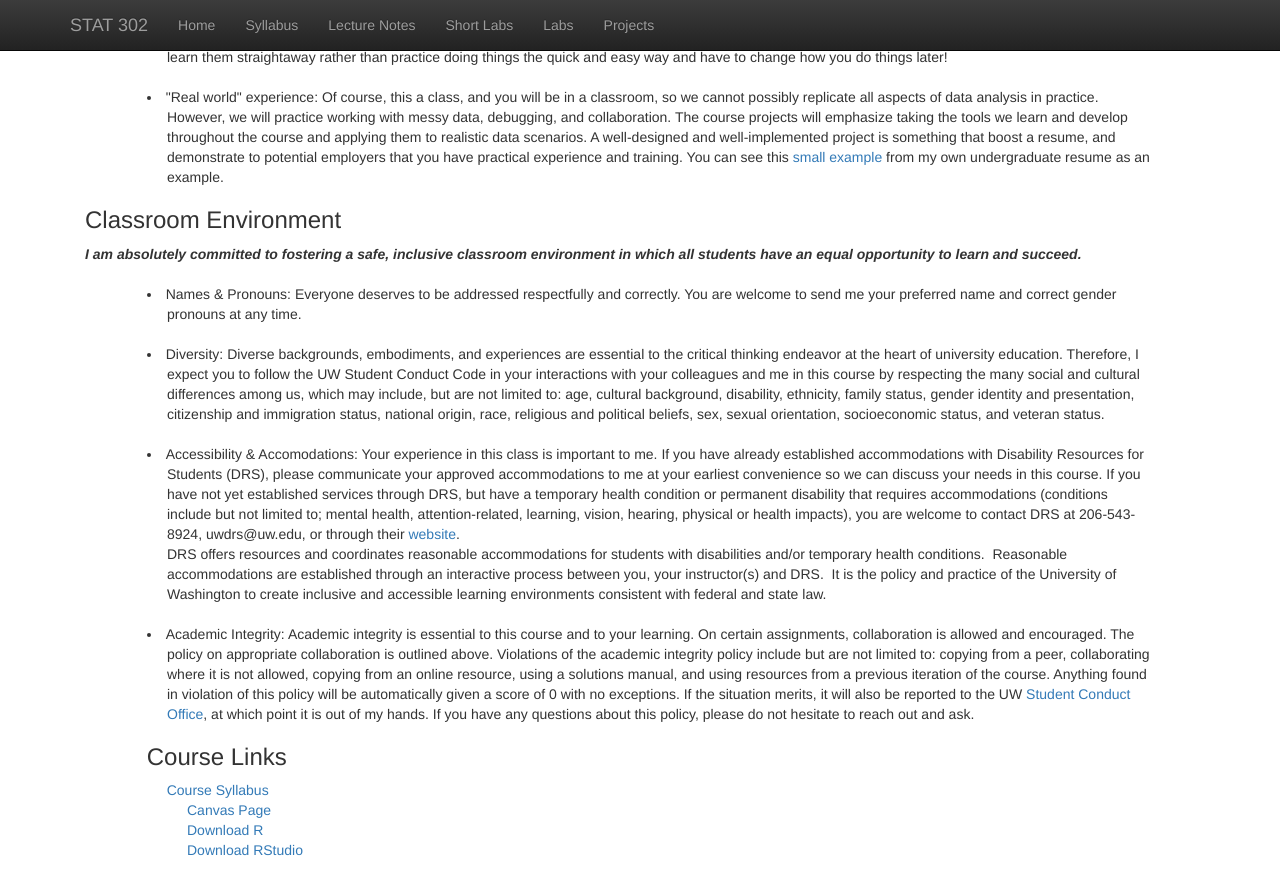
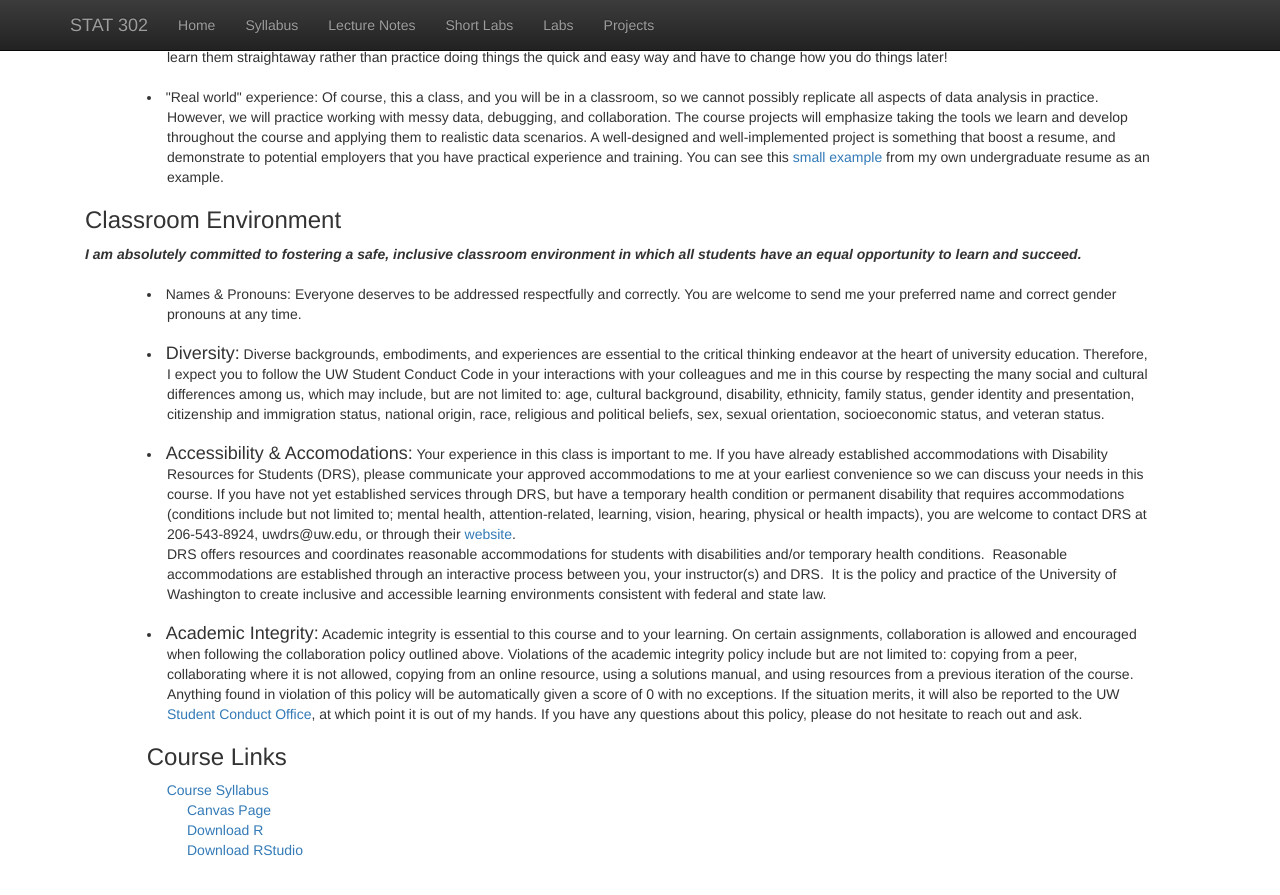
Before and after one commit to bryandmartin/STAT302, a Jekyll site: the page built from syllabus.html, in a window 1280 px wide and 900 px high, scrolled down 675 px. Shown: the top 895 px of the window. Built offline with Jekyll 4.4.1, drawn with Linux system fonts in a browser that asks for light colours; nearby versions of some CDN libraries; library files that are not in the unit come from our copies.

Commit message:
Update syllabus.html

```diff
--- a/syllabus.html
+++ b/syllabus.html
@@ -74,7 +74,7 @@ title:  'Syllabus'
     Everyone deserves to be addressed respectfully and correctly.
     You are welcome to send me your preferred name and correct gender pronouns at any time. </li></br>
   <li style="padding:0px;margin:0px 40px 0px; text-indent: -1.45em; padding-left: 3em;">
-    <h5 style="display: inline;">Diversity:</h5>
+    <h4 style="display: inline;">Diversity:</h4>
     Diverse backgrounds, embodiments, and experiences are essential to the critical thinking endeavor at the heart of
     university education. Therefore, I expect you to follow the UW Student Conduct Code in your interactions with your
     colleagues and me in this course by respecting the many social and cultural differences among us, which may include,
@@ -82,7 +82,7 @@ title:  'Syllabus'
     presentation, citizenship and immigration status, national origin, race, religious and political beliefs, sex,
     sexual orientation, socioeconomic status, and veteran status.</li></br>
     <li style="padding:0px;margin:0px 40px 0px; text-indent: -1.45em; padding-left: 3em;" >
-      <h5 style="display: inline;">Accessibility & Accomodations:</h5>
+      <h4 style="display: inline;">Accessibility & Accomodations:</h4>
       Your experience in this class is important to me.
       If you have already established accommodations with Disability Resources for Students (DRS),
       please communicate your approved accommodations to me at your earliest convenience so we can
@@ -90,17 +90,16 @@ title:  'Syllabus'
       but have a temporary health condition or permanent disability that requires accommodations
       (conditions include but not limited to; mental health, attention-related, learning, vision,
       hearing, physical or health impacts), you are welcome to contact DRS at 206-543-8924, uwdrs@uw.edu,
-      or through their <a href="disability.uw.edu">website</a>. </br>
+      or through their <a href="https://depts.washington.edu/uwdrs/">website</a>. </br>
       DRS offers resources and coordinates reasonable accommodations for students with disabilities
       and/or temporary health conditions.  Reasonable accommodations are established through an interactive
       process between you, your instructor(s) and DRS.  It is the policy and practice of
       the University of Washington to create inclusive and accessible learning environments
       consistent with federal and state law.</li></br>
     <li style="padding:0px;margin:0px 40px 0px; text-indent: -1.45em; padding-left: 3em;" >
-      <h5 style="display: inline;">Academic Integrity:</h5>
+      <h4 style="display: inline;">Academic Integrity:</h4>
       Academic integrity is essential to this course and to your learning.
-      On certain assignments, collaboration is allowed and encouraged.
-      The policy on appropriate collaboration is outlined above.
+      On certain assignments, collaboration is allowed and encouraged when following the collaboration policy outlined above.
       Violations of the academic integrity policy include but are not limited to:
       copying from a peer, collaborating where it is not allowed, copying from an online resource, using a solutions manual,
       and using resources from a previous iteration of the course.
```
